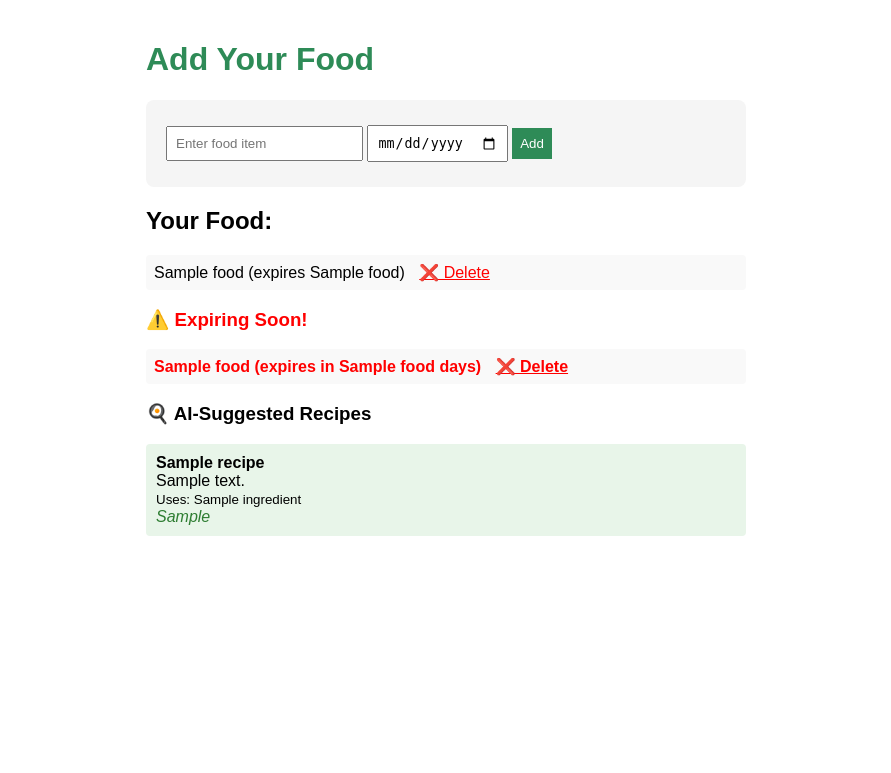
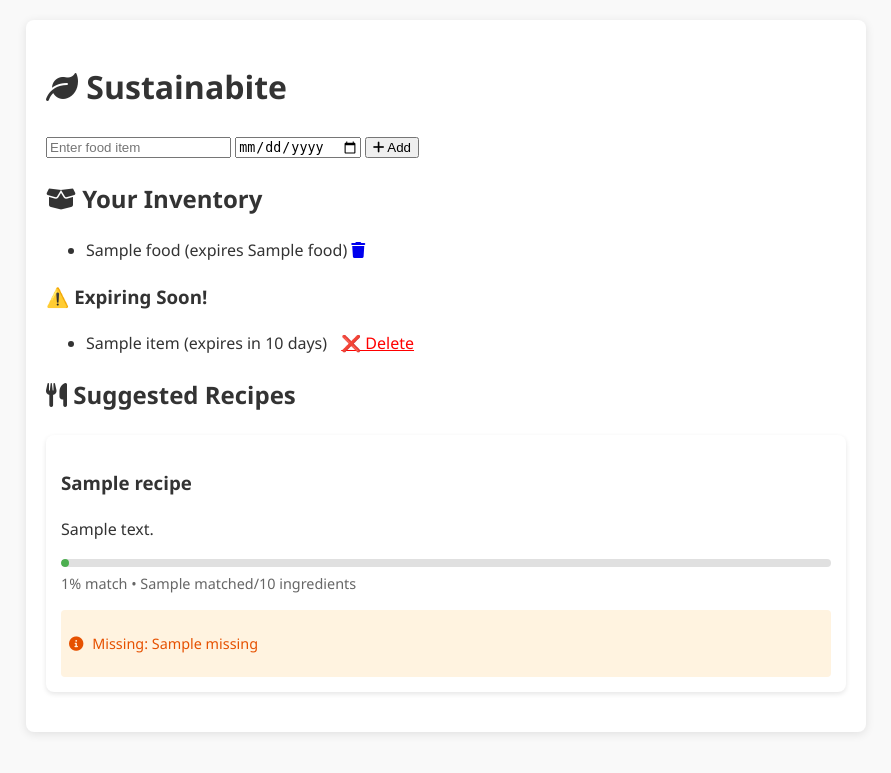
Before and after one commit to AtharvaSangani/SustainaBite, a Flask app: template templates/index.html in a window 1280 px wide. Shown: the top 773 px of the page, without its empty margins (194-1085 px from the left). Run offline with Flask 3, Linux system fonts and the light colour scheme; the template is opened without the code that fills it: most values are stand-ins (such as "Sample title", 1, 10 or a date in 2020); parts of the project's set-up code (start-up, migrations or seed data) failed here and were passed over.

Commit message:
improved UI and added progress bar

```diff
--- a/app.py
+++ b/app.py
@@ -3,40 +3,13 @@ from datetime import datetime
 import sqlite3
 import joblib
 import pandas as pd
+from recipe_data import RECIPES
 
 app = Flask(__name__)
 
 # Load ML model
 model = joblib.load("recipe_model.joblib")
 
-
-RECIPES = [
-    {
-        "name": "Vegetable Stir Fry",
-        "ingredients": ["carrot", "broccoli", "bell pepper", "soy sauce"],
-        "description": "Quick and healthy stir-fry!"
-    },
-    {
-        "name": "Banana Smoothie",
-        "ingredients": ["banana", "milk", "yogurt", "honey"],
-        "description": "Creamy and delicious."
-    },
-    {
-        "name": "Tomato Pasta",
-        "ingredients": ["tomato", "pasta", "garlic", "olive oil"],
-        "description": "Classic Italian dish."
-    },
-    {
-        "name": "Scrambled Eggs",
-        "ingredients": ["egg", "butter", "salt", "pepper"],
-        "description": "Simple breakfast favorite."
-    },
-    {
-        "name": "Fruit Salad",
-        "ingredients": ["apple", "banana", "orange", "yogurt"],
-        "description": "Refreshing and light."
-    }
-]
 
 app = Flask(__name__)
 
@@ -64,8 +37,14 @@ def get_expiring_soon(foods):
         expiry_date = datetime.strptime(food[2], "%Y-%m-%d").date()
         days_left = (expiry_date - today).days
 
-        if days_left <= 7:  # Show items expiring in a week
-            expiring.append((food[0], food[1], food[2], days_left))  # Include days_left
+        if days_left <= 7:
+            # Return as dictionary for clearer access
+            expiring.append({
+                "id": food[0],
+                "name": food[1],
+                "expiry_date": food[2],
+                "days_left": days_left
+            })
 
     return expiring
 
@@ -88,8 +67,11 @@ def delete_food(food_id):
     return redirect("/")
 
 #using model
-def predict_recipe_quality(recipe, expiring_names, expiring_days):
+def predict_recipe_quality(recipe, expiring_items):
     """Predict if recipe is good match (1) or poor match (0)"""
+    expiring_names = [item['name'].lower() for item in expiring_items]
+    expiring_days = [item['days_left'] for item in expiring_items]
+
     matched = sum(ing.lower() in expiring_names for ing in recipe["ingredients"])
     total = len(recipe["ingredients"])
 
@@ -113,28 +95,46 @@ def predict_recipe_quality(recipe, expiring_names, expiring_days):
 
 @app.route("/")
 def home():
-    with get_db() as conn:
-        foods = conn.execute("SELECT * FROM inventory").fetchall()
+    try:
+        with get_db() as conn:
+            foods = conn.execute("SELECT * FROM inventory").fetchall()
+            print(f"DEBUG: Retrieved {len(foods)} food items")
 
-    expiring = get_expiring_soon(foods)
-    expiring_names = [food[1].lower() for food in expiring]
-    expiring_days = [food[3] for food in expiring]
+        if not foods:
+            print("DEBUG: No foods found in database")
+            foods = []
 
-    # Score all recipes
-    scored_recipes = []
-    for recipe in RECIPES:
-        score = predict_recipe_quality(recipe, expiring_names, expiring_days)
-        if score == 1:
-            recipe["match_reason"] = (
-                f"Uses {sum(ing.lower() in expiring_names for ing in recipe['ingredients'])} "
-                f"of your expiring ingredients"
-            )
-            scored_recipes.append(recipe)
+        expiring = get_expiring_soon(foods)
 
-    return render_template("index.html",
-                         foods=foods,
-                         expiring=expiring,
-                         recipes=scored_recipes)
+        # Score all recipes
+        scored_recipes = []
+        for recipe in RECIPES:
+            score = predict_recipe_quality(recipe, expiring)
+            if score == 1:
+                expiring_names = [item['name'].lower() for item in expiring]
+                matched = sum(ing.lower() in expiring_names for ing in recipe["ingredients"])
+                recipe["match_info"] = {
+                    "score": score,
+                    "matched": matched,
+                    "total": len(recipe["ingredients"]),
+                    "percentage": int((matched / len(recipe["ingredients"])) * 100),
+                    "missing": [ing for ing in recipe["ingredients"]
+                              if ing.lower() not in expiring_names]
+                }
+                scored_recipes.append(recipe)
+
+        scored_recipes.sort(key=lambda x: x["match_info"]["percentage"], reverse=True)
+
+        return render_template(
+            "index.html",
+            foods=foods,
+            expiring=expiring,
+            recipes=scored_recipes
+        )
+
+    except Exception as e:
+        print(f"ERROR: {str(e)}")
+        return render_template("error.html"), 500
 
 
 
--- a/static/style.css
+++ b/static/style.css
@@ -1,45 +1,78 @@
+/* Base Styles */
 body {
-    font-family: Arial, sans-serif;
-    max-width: 600px;
-    margin: 0 auto;
+    font-family: 'Segoe UI', Tahoma, Geneva, Verdana, sans-serif;
+    line-height: 1.6;
+    color: #333;
+    background-color: #f9f9f9;
+    margin: 0;
     padding: 20px;
 }
 
-h1 {
-    color: #2e8b57; /* Green color */
+.container {
+    max-width: 800px;
+    margin: 0 auto;
+    background: white;
+    padding: 20px;
+    border-radius: 8px;
+    box-shadow: 0 2px 10px rgba(0,0,0,0.1);
 }
 
-form {
-    background: #f5f5f5;
-    padding: 20px;
-    border-radius: 8px;
+/* ... (keep all your existing styles) */
+
+/* New Styles */
+.match-quality {
+    margin: 15px 0;
 }
 
-input, button {
-    padding: 8px;
-    margin: 5px 0;
+.progress-bar {
+    height: 8px;
+    background: #e0e0e0;
+    border-radius: 4px;
+    overflow: hidden;
 }
 
-button {
-    background: #2e8b57;
-    color: white;
-    border: none;
-    cursor: pointer;
+.progress-fill {
+    height: 100%;
+    background: #4CAF50;
+    border-radius: 4px;
+    transition: width 0.3s ease;
 }
 
-ul {
-    list-style: none;
-    padding: 0;
+.match-text {
+    font-size: 0.9em;
+    color: #666;
+    display: block;
+    margin-top: 5px;
 }
 
-li {
-    background: #f9f9f9;
-    margin: 5px 0;
+.missing-ingredients {
+    background: #fff3e0;
     padding: 8px;
     border-radius: 4px;
+    font-size: 0.9em;
+    color: #e65100;
 }
 
-.expiring {
-    color: red;
-    font-weight: bold;
+.missing-ingredients i {
+    margin-right: 5px;
 }
+
+.recipe-card {
+    background: white;
+    border-radius: 8px;
+    padding: 15px;
+    margin-bottom: 20px;
+    box-shadow: 0 2px 5px rgba(0,0,0,0.1);
+}
+
+.progress-fill {
+    width: var(--progress-width, 0%);
+    /* keep other styles the same */
+}
+
+/* Responsive */
+@media (max-width: 600px) {
+    .container {
+        padding: 15px;
+    }
+}
--- a/templates/index.html
+++ b/templates/index.html
@@ -3,57 +3,79 @@
 <head>
     <title>Sustainabite</title>
     <link rel="stylesheet" href="/static/style.css">
+    <link rel="stylesheet" href="https://cdnjs.cloudflare.com/ajax/libs/font-awesome/6.0.0/css/all.min.css">
 </head>
 <body>
+    <div class="container">
+        <h1><i class="fas fa-leaf"></i> Sustainabite</h1>
 
-    <h1>Add Your Food</h1>
-    <form action="/add" method="POST">
-        <input type="text" name="food" placeholder="Enter food item">
-        <input type="date" name="expiry">
-        <button type="submit">Add</button>
+        <form action="/add" method="POST" class="add-form">
+            <input type="text" name="food" placeholder="Enter food item" required>
+            <input type="date" name="expiry" required>
+            <button type="submit"><i class="fas fa-plus"></i> Add</button>
         </form>
 
-
-
-    <h2>Your Food:</h2>
+        {% if foods %}
+        <div class="inventory-section">
+            <h2><i class="fas fa-box-open"></i> Your Inventory</h2>
             <ul>
                 {% for food in foods %}
                 <li>
                     {{ food[1] }} (expires {{ food[2] }})
-            <a href="/delete/{{ food[0] }}" style="color: red; margin-left: 10px;">❌ Delete</a>
+                    <a href="/delete/{{ food[0] }}" class="delete-btn">
+                        <i class="fas fa-trash"></i>
+                    </a>
                 </li>
                 {% endfor %}
             </ul>
-
+        </div>
+        {% endif %}
 
         {% if expiring %}
         <h3 class="expiring">⚠️ Expiring Soon!</h3>
         <ul>
-    {% for food in expiring %}
+            {% for item in expiring %}
             <li class="expiring">
-        {{ food[1] }} (expires in {{ food[3] }} days)
-        <a href="/delete/{{ food[0] }}" style="color: red; margin-left: 10px;">❌ Delete</a>
+                {{ item.name }} (expires in {{ item.days_left }} days)
+                <a href="/delete/{{ item.id }}" style="color: red; margin-left: 10px;">❌ Delete</a>
             </li>
             {% endfor %}
         </ul>
         {% endif %}
 
+        {% if recipes %}
+        <div class="recipes-section">
+            <h2><i class="fas fa-utensils"></i> Suggested Recipes</h2>
 
-{% if recipes %}
-<h3>🍳 AI-Suggested Recipes</h3>
-<ul>
             {% for recipe in recipes %}
-    <li style="margin-bottom: 15px; background: #e8f5e9; padding: 10px;">
-        <strong>{{ recipe.name }}</strong><br>
-        {{ recipe.description }}<br>
-        <small>Uses: {{ recipe.ingredients|join(", ") }}</small><br>
-        <em style="color: #2e7d32;">{{ recipe.match_reason }}</em>
-    </li>
+            <div class="recipe-card">
+                <h3>{{ recipe.name }}</h3>
+                <p class="description">{{ recipe.description }}</p>
+
+                <div class="match-quality">
+                    <div class="progress-bar">
+                        <div class="progress-fill" style="--progress-width: {{ recipe.match_info.percentage }}%">
+                        </div>
+                    </div>
+                    <span class="match-text">
+                        {{ recipe.match_info.percentage }}% match •
+                        {{ recipe.match_info.matched }}/{{ recipe.match_info.total }} ingredients
+                    </span>
+                </div>
+
+                {% if recipe.match_info.missing %}
+                <div class="missing-ingredients">
+                    <p><i class="fas fa-info-circle"></i> Missing: {{ recipe.match_info.missing|join(", ") }}</p>
+                </div>
+                {% endif %}
+            </div>
             {% endfor %}
-</ul>
+        </div>
+        {% else %}
+        <div class="no-recipes">
+            <p>No recipes match your current ingredients. Try adding more items!</p>
+        </div>
         {% endif %}
-
-
-
+    </div>
 </body>
 </html>
```
Also changed, not shown: recipe_data.py (added, +102 -0 lines), templates/error.html (added, +14 -0 lines), food.db. Lines whose indentation alone changed are shown as unchanged.
